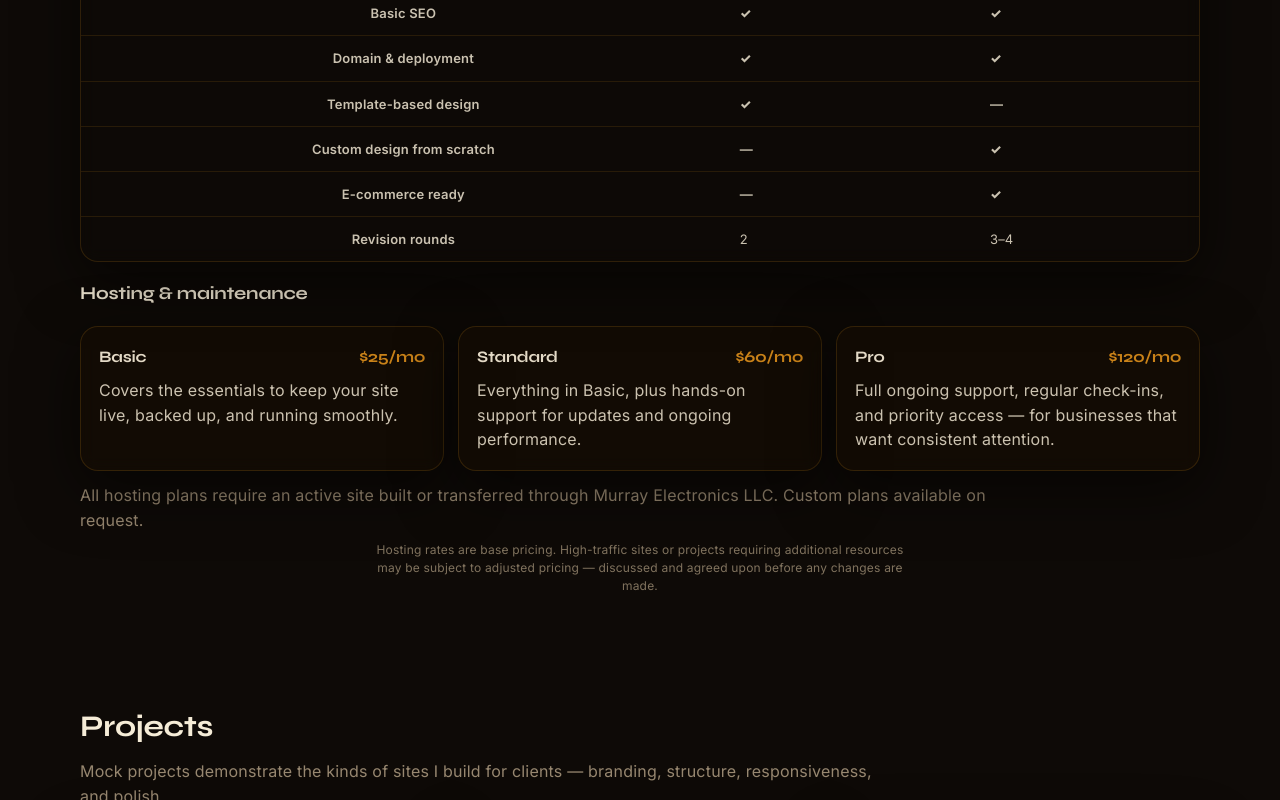
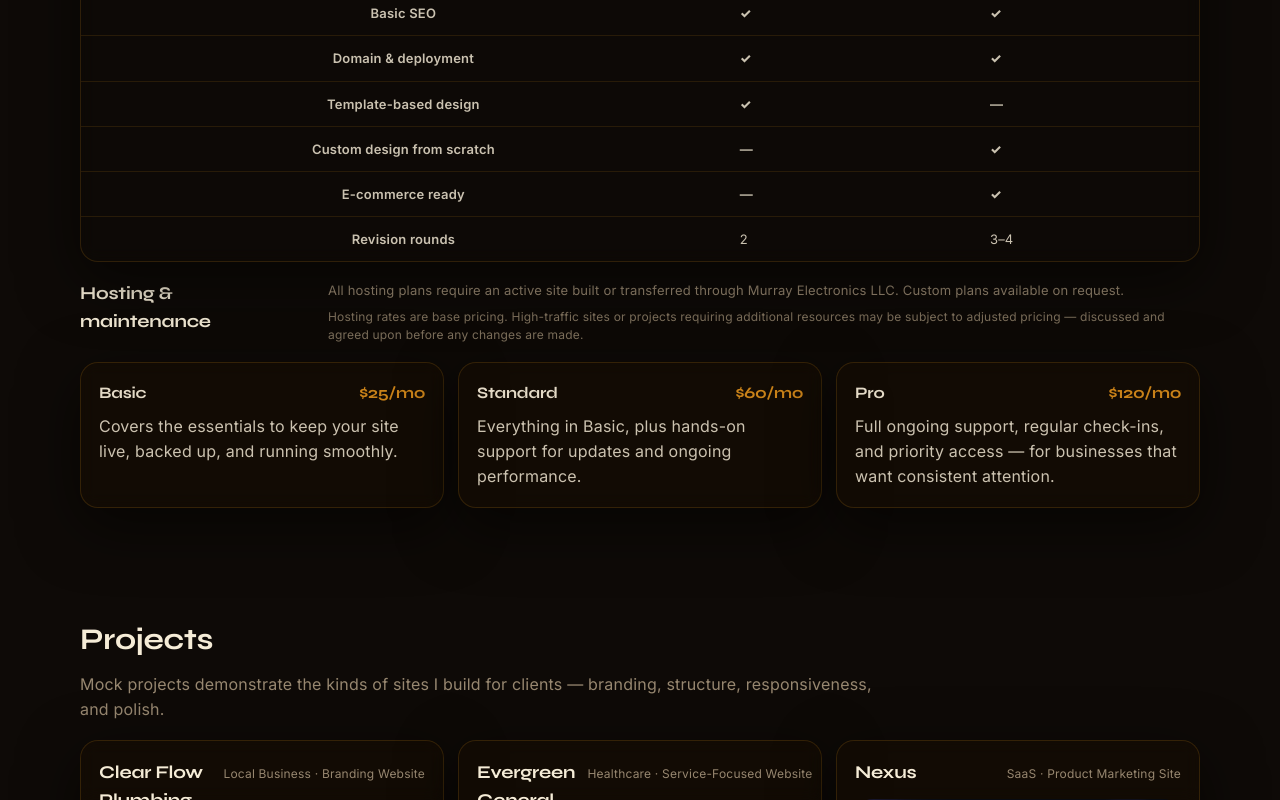
Before and after one commit to MurrayElectronicsLLC/PortfolioSite, a React (Vite) app: page / in a window 1280 px wide. Shown: the part 1684-2484 px from the top of the page. Built offline with nearby package versions, Linux system fonts and the light colour scheme.

Commit message:
Enhance hosting section layout and styles. Introduced a new hosting header with disclaimers, updated hosting note and fine print styles, and simplified the profile role text. Removed redundant hosting note and fine print from the main content for cleaner presentation.

```diff
--- a/src/App.jsx
+++ b/src/App.jsx
@@ -138,7 +138,7 @@ function App() {
                         <div className={styles.profileHandle}>@dominickmurray</div>
                       </div>
                     </div>
-                    <div className={styles.profileRole}>Business Owner</div>
+                    <div className={styles.profileRole}>Owner</div>
                     {/* REPLACE WITH PHOTO */}
                   </div>
                 </div>
@@ -276,7 +276,20 @@ function App() {
             </div>
 
             <div className={styles.hostingWrap} aria-label="Hosting and maintenance plans">
-              <h3 className={styles.h3}>Hosting &amp; maintenance</h3>
+              <div className={styles.hostingHeader}>
+                <h3 className={styles.h3}>Hosting &amp; maintenance</h3>
+                <div className={styles.hostingDisclaimers}>
+                  <p className={styles.hostingNote}>
+                    All hosting plans require an active site built or transferred through Murray
+                    Electronics LLC. Custom plans available on request.
+                  </p>
+                  <p className={styles.hostingFinePrint}>
+                    Hosting rates are base pricing. High-traffic sites or projects requiring
+                    additional resources may be subject to adjusted pricing — discussed and agreed
+                    upon before any changes are made.
+                  </p>
+                </div>
+              </div>
               <div className={styles.cards}>
                 <article className={styles.card}>
                   <div className={styles.hostingTop}>
@@ -309,15 +322,6 @@ function App() {
                   </p>
                 </article>
               </div>
-              <p className={styles.hostingNote}>
-                All hosting plans require an active site built or transferred through Murray
-                Electronics LLC. Custom plans available on request.
-              </p>
-              <p className={styles.hostingFinePrint}>
-                Hosting rates are base pricing. High-traffic sites or projects requiring additional
-                resources may be subject to adjusted pricing — discussed and agreed upon before any
-                changes are made.
-              </p>
             </div>
           </div>
         </section>
--- a/src/App.module.css
+++ b/src/App.module.css
@@ -523,6 +523,38 @@
   margin-top: 18px;
 }
 
+.hostingHeader {
+  display: grid;
+  grid-template-columns: minmax(0, 220px) minmax(0, 1fr);
+  gap: 12px 28px;
+  align-items: start;
+  margin-bottom: 18px;
+}
+
+.hostingHeader h3 {
+  margin-bottom: 0;
+}
+
+.hostingDisclaimers {
+  display: grid;
+  gap: 8px;
+}
+
+.hostingNote {
+  margin: 0;
+  color: rgba(154, 138, 114, 0.98);
+  font-size: 13px;
+  line-height: 1.55;
+}
+
+.hostingFinePrint {
+  margin: 0;
+  font-size: 12px;
+  line-height: 1.5;
+  color: rgba(154, 138, 114, 0.82);
+  font-weight: 400;
+}
+
 .hostingTop {
   display: flex;
   align-items: baseline;
@@ -543,22 +575,6 @@
   font-weight: 800;
   letter-spacing: -0.2px;
   color: rgba(212, 137, 26, 0.95);
-}
-
-.hostingNote {
-  margin: 12px 0 0;
-  color: rgba(154, 138, 114, 0.98);
-  max-width: 90ch;
-}
-
-.hostingFinePrint {
-  margin: 8px auto 0;
-  max-width: 72ch;
-  text-align: center;
-  font-size: 12px;
-  line-height: 1.5;
-  color: rgba(154, 138, 114, 0.82);
-  font-weight: 400;
 }
 
 .card,
@@ -810,6 +826,10 @@
     margin-top: 0;
     margin-left: 0;
   }
+  .hostingHeader {
+    grid-template-columns: 1fr;
+    gap: 10px;
+  }
   .cards,
   .projectGrid {
     grid-template-columns: 1fr;
```
